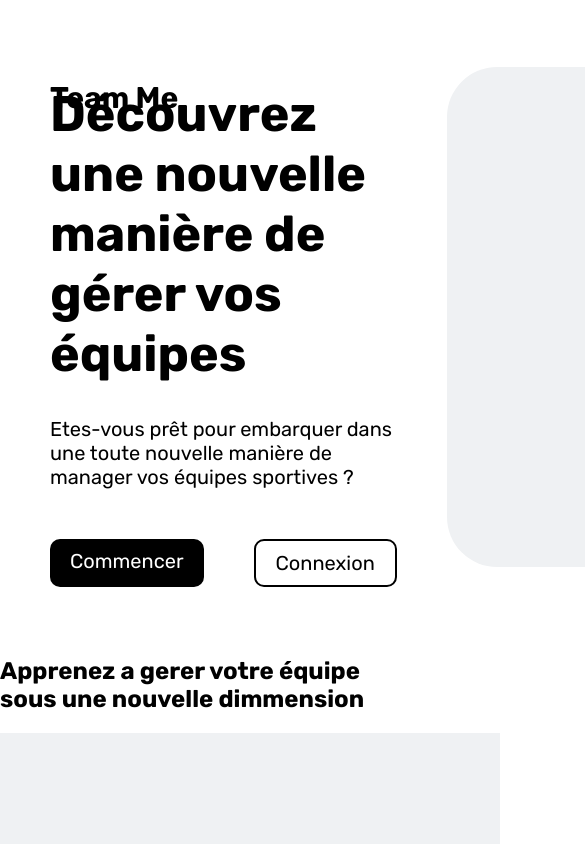
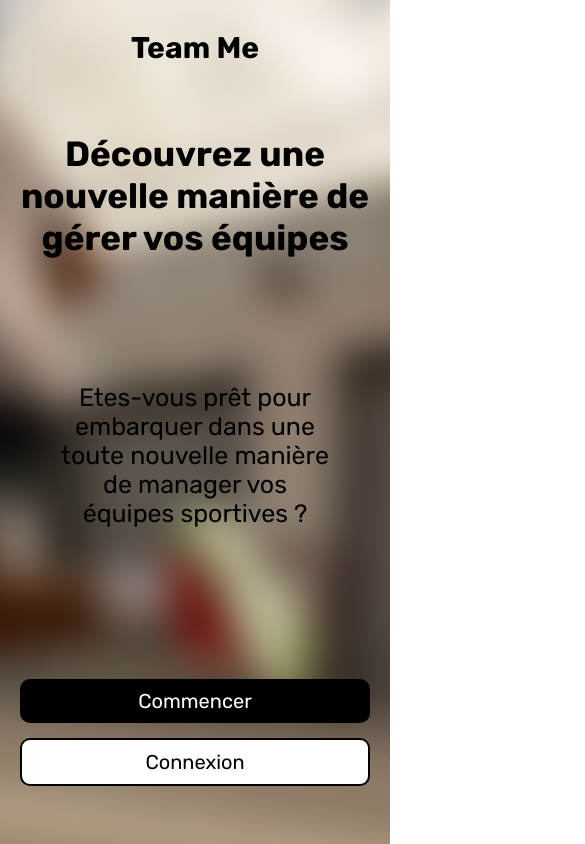
Before and after one commit to mael-grn/team-me, a Next.js app: page / in a window 390 px wide. Shown: the top 844 px of the page, 585 px wide, since content can reach past the window. Built offline with nearby package versions, Linux system fonts and the light colour scheme.

Commit message:
amelioration responsive page accueil

```diff
--- a/src/app/page.js
+++ b/src/app/page.js
@@ -19,24 +19,15 @@ export default function Home() {
                         <Link href={"/login"} className={styles.loginBtn}>Connexion</Link>
                     </div>
                 </div>
-                <div>
+                <div className={styles.heroRight}>
                     <Image
-                        src="/assets/placeholder.svg"
+                        src="/assets/running.jpg"
                         alt="Hero"
                         width={500}
                         height={500}
                     />
                 </div>
             </div>
-            <div>
-                <h2>Apprenez a gerer votre équipe sous une nouvelle dimmension</h2>
-                <Image
-                    src="/assets/placeholder.svg"
-                    alt="Hero"
-                    width={500}
-                    height={500}
-                />
-            </div>
         </main>
     </div>
   );
--- a/src/app/page.module.css
+++ b/src/app/page.module.css
@@ -38,17 +38,26 @@
     align-items: center;
     gap: 50px;
     padding: 50px;
+    height: calc(100vh - 100px);
 }
 .heroDiv img {
     animation: intro-right 1s;
-    border-radius: 50px;
+    border-radius: 20px;
+    width: 100%;
+    height: fit-content;
+}
+
+.heroRight {
+    width: 40%;
 }
 
 .heroLeft {
     animation: intro-smoothzoom 1s;
+    width: 60%;
 }
 
 .heroLeft h1 {
+    margin-top: 0;
     font-size: 50px;
 }
 
@@ -85,7 +94,7 @@
 .buttonsDiv {
     margin-top: 50px;
     display: flex;
-    gap: 50px;
+    gap: 5%;
     transition: all .3s ease;
 }
 
@@ -102,9 +111,99 @@
 
 .appname {
     position: absolute;
-    top: 50px;
-    left: 50px;
+    top: 30px;
+    left: 30px;
     font-size: 30px;
+    margin: 0;
     font-weight: bold;
     animation: intro-topleft 1s;
 }
+
+@media only screen and (max-width: 800px) {
+
+    @keyframes bg-intro {
+        from {
+            opacity: 0;
+            filter: blur(0);
+            transform: scale(1.3);
+        }
+        to {
+            opacity: 1;
+            filter: blur(20px);
+            transform: scale(1);
+        }
+    }
+
+    .appname {
+        width: 150px;
+        text-align: center;
+        left: calc(50% - 75px);
+    }
+
+    .heroDiv {
+        margin-top: 75px;
+        padding: 20px;
+        flex-direction: column;
+        height: calc(100vh - 115px);
+    }
+
+    .heroLeft h1 {
+        font-size: 35px;
+        text-align: center;
+    }
+
+    .heroLeft {
+        width: 100%;
+        z-index: 50;
+        height: 100%;
+        display: flex;
+        flex-direction: column;
+        justify-content: space-around;
+    }
+
+    .heroRight {
+        overflow: hidden;
+        position: absolute;
+        z-index: -1;
+        top: 0;
+        left: 0;
+        width: 100%;
+        height: 100%;
+        transition: all .3s ease;
+        background-color: black;
+
+    }
+
+    .heroDiv img {
+        object-fit: cover;
+        position: absolute;
+        top: -20%;
+        right: -20%;
+        width: 140%;
+        height: 140%;
+        border-radius: 0;
+        filter: blur(20px);
+        transition: all .3s ease;
+        animation: bg-intro 1s;
+    }
+
+    .buttonsDiv {
+        flex-direction: column;
+        gap: 15px;
+    }
+
+    .buttonsDiv a:hover {
+        flex: 2;
+        box-shadow: 0 0 0 black;
+    }
+
+    .buttonsDiv a:active {
+        transform: scale(.7);
+    }
+
+    .heroLeft p {
+        font-size: 25px;
+        padding: 0 35px;
+        text-align: center;
+    }
+}
```
Also changed, not shown: public/assets/running.jpg (added), src/app/login/page.module.css (line endings or trailing spaces).
